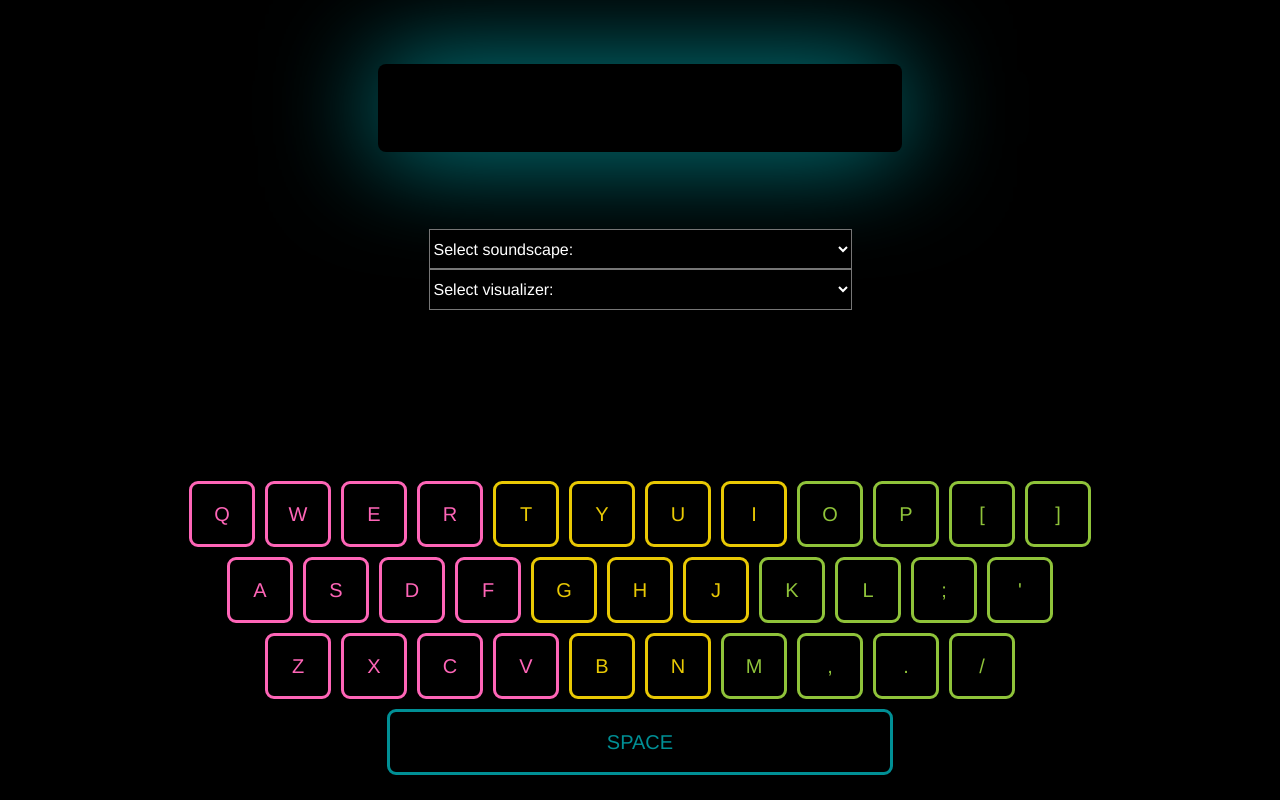
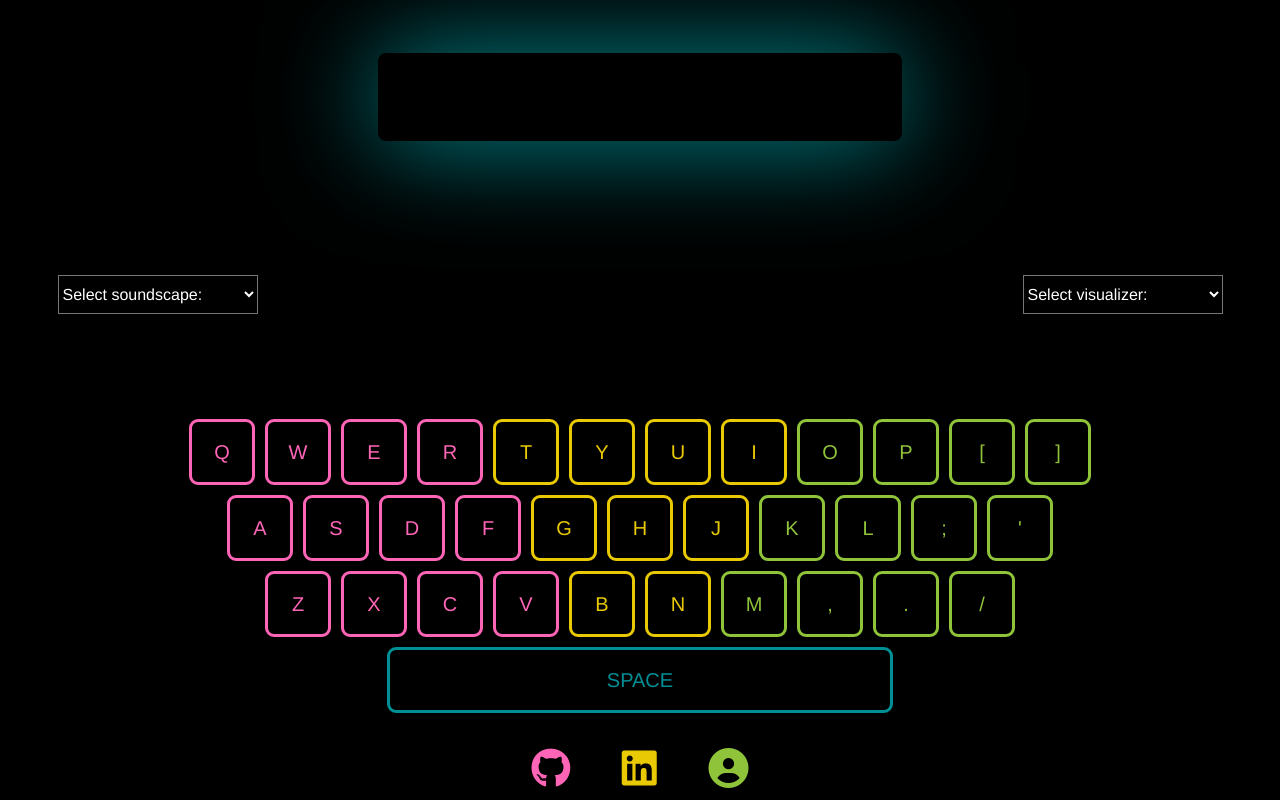
Before and after one commit to christinegaribian/synthwave, a website built with webpack: page index.html in a window 1280 px wide. Built offline with nearby package versions, Linux system fonts and the light colour scheme.

Commit message:
Add styling

```diff
--- a/css/master.css
+++ b/css/master.css
@@ -47,8 +47,7 @@ ul {
 }
 
 .keyboard-wrapper {
-  height: 100%;
-  width: 100%;
+  margin: 20px 0;
   display: flex;
   justify-content: center;
   align-items: center;
@@ -75,11 +74,28 @@ ul {
   width: 500px;
 }
 
+
+/*
+
+
+header {
+  display: flex;
+  justify-content: space-between;
+  width: 95%;
+}*/
+
+.options {
+  display: flex;
+  justify-content: space-around;
+  align-items: center;
+  width: 100%;
+}
+
+
 /* Drop Down Menu */
 #sounds, #visuals{
-  height: 92px;
-  width: 423px;
-  margin-top: 6%;
+  height: 39px;
+  width: 200px;
   font-size: 0.8rem;
   font-family: Helvetica, sans-serif;
   background-color: black;
@@ -91,11 +107,43 @@ ul {
 }
 
 
+
+/* Personal Links */
+.personal-info {
+  font-size: 40px;
+  width: 21%;
+  display: flex;
+  justify-content: space-around;
+  margin: 10px;
+}
+
+.fa.fa-github {
+  color: #FE65B7;
+}
+
+.fa.fa-linkedin-square {
+  color: #E9C904;
+}
+
+.fa.fa-user-circle {
+  color: #8FC33A;
+}
+
+.fa.fa-github:hover,
+.fa.fa-linkedin-square:hover,
+.fa.fa-user-circle:hover {
+  -webkit-transition: 0.2s;
+  -moz-transition: 0.2s;
+  -ms-transition: 0.2s;
+  transition: 0.1s;
+  transform: scale(1.15);
+}
+
 /* SYNTHWAVE title */
 
 .title {
   /*display: none;*/
-  margin-top: 5%;
+  margin: 53px;
   width: 41%;
   border-radius: 8px;
   /*border: 15px double rgb(0, 150, 255);*/
--- a/index.html
+++ b/index.html
@@ -3,24 +3,34 @@
 <head>
   <meta charset="utf-8">
   <title>SYNTHWAVE</title>
+  <script src="https://use.fontawesome.com/0dc58fe6c9.js"></script>
   <link rel="stylesheet" href="css/master.css">
 </head>
 <body>
+
   <div class="title">
     <p>SYNTHWAVE</p>
   </div>
+
+
+    <div class="options">
       <select id="sounds">
         <option disabled selected>Select soundscape:</option>
         <option value="synth">Computer-Generated Synth</option>
         <option value="plucky">Plucky Synth</option>
         <option value="bird">Bird</option>
       </select>
+      <canvas id="visualization" width=535px height=200px></canvas>
+
       <select id="visuals">
         <option disabled selected>Select visualizer:</option>
         <option value="wavelength">Wavelength</option>
         <option value="frequency">Frequency</option>
       </select>
-  <canvas id="visualization" width=423px height=146px></canvas>
+    </div>
+
+
+
   <div class="keyboard-wrapper">
     <section id="keyboard">
       <ul class="keyboard-row">
@@ -68,6 +78,25 @@
 
     </section>
   </div>
+
+  <div class="personal-info">
+    <a href="https://github.com/christinegaribian/synthwaves"
+    title="Github"
+    target="_blank">
+    <i class="fa fa-github" aria-hidden="true"></i>
+    </a>
+
+    <a href="https://www.linkedin.com/in/christinegaribian/"
+    target="_blank"
+    title="LinkedIn" >
+      <i class="fa fa-linkedin-square" aria-hidden="true"></i>
+    </a>
+
+    <a href="#" title="Personal Site">
+      <i class="fa fa-user-circle" aria-hidden="true"></i>
+    </a>
+  </div>
+
   <script type="application/javascript" src="bundle.js"></script>
   </body>
 </html>
--- a/lib/Visualization.js
+++ b/lib/Visualization.js
@@ -44,12 +44,12 @@ class Visualization{
 
       let v = dataArray[i] / 128.0;
       let y = v * this.canvasHeight/2;
-
-      if(i === 0) {
-        canvasContext.moveTo(x, y);
-      } else {
+      //
+      // if(i === 0) {
+      //   canvasContext.moveTo(x, y);
+      // } else {
         canvasContext.lineTo(x, y);
-      }
+      // }
 
       x += sliceWidth;
     }
```
Lines whose indentation alone changed are shown as unchanged.
